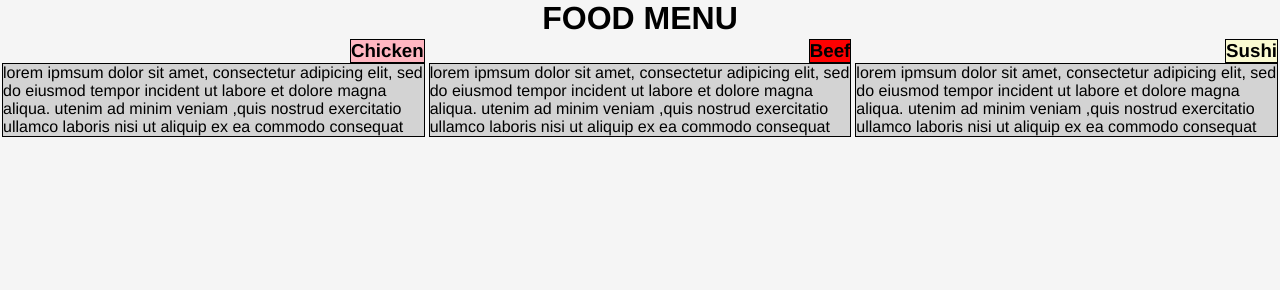
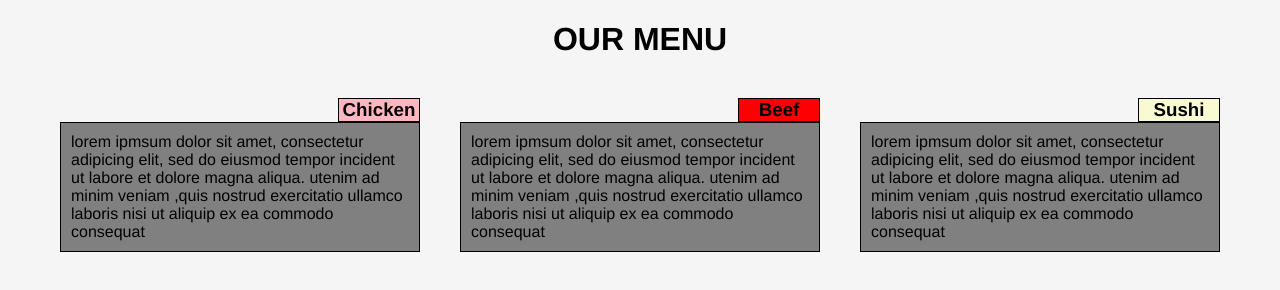
Before and after one commit to Origboge/cousera-test, a plain HTML site: page modu2/index.html in a window 1280 px wide. Drawn offline with Linux system fonts and the light colour scheme.

Commit message:
food menu

```diff
--- a/modu2/index.html
+++ b/modu2/index.html
@@ -9,7 +9,7 @@
 
 </head>
 <body class="body" >
-<h1 class="header"> FOOD MENU </h1>
+<h1 class="header"> OUR MENU </h1>
 
 
 <div class="row">
--- a/modu2/modu2.css
+++ b/modu2/modu2.css
@@ -1,5 +1,5 @@
 *{
-	margin: 0;
+	margin: ;
 }
 
 .body{
@@ -11,6 +11,8 @@
 }
 .header{
 	text-align: center;
+	margin-bottom: 20px;
+
 }
 
 .p{
@@ -19,37 +21,50 @@
 	margin-left: auto;
 font-family: helvetica;
 clear: both;
-		background-color: lightgray;
+		background-color:grey;
 			width:auto;
-			margin: 2px;
+			margin: 20px;
 			border: 1px solid black;
+			padding: 10px;
+
 			}
 
 .sub-head1{
 			background-color: lightpink;
 			float: right;
-			margin: 2px;
+			margin: 20px;
 			margin-bottom: 0px;
 			border: 1px solid black;
-			width: auto;
+			width: 20%;
+			text-align: center;
+			font-family: helvetica;
+
 
 		}
 		.sub-head2{background-color: red;
 			float: right;
-			margin: 2px;
+			margin: 20px;
 			margin-bottom: 0px;
 			border: 1px solid black;
+			width: 20%;
+			text-align: center;
+			font-family: helvetica;
+
 		}
 		.sub-head3{background-color: lightgoldenrodyellow;
 			float: right;
-			margin: 2px;
+			margin: 20px;
 			margin-bottom: 0px;
 			border: 1px solid black;
+			width: 20%;
+			text-align: center;
+			font-family: helvetica;
 
 	}
 
 	.row
-{
+{    margin-left: 40px;
+	margin-right: 40px;
 
 	display: flex;
 	float: left;
```
